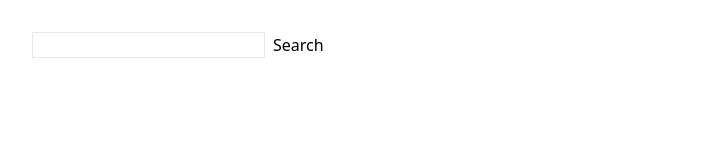
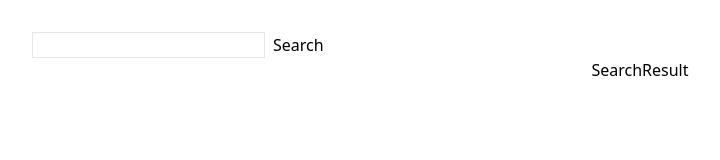
Before and after one commit to adamiku/movie-search-frontend, a React (Vite) app: page / in a window 1280 px wide. Shown: the top 160 px of the page, without its empty margins (0-720 px from the left). Built offline with nearby package versions, Linux system fonts and the light colour scheme.

Commit message:
feat: add searchresult skeleton

```diff
--- a/src/App.tsx
+++ b/src/App.tsx
@@ -1,10 +1,12 @@
 import './App.css';
 import SearchBar from './SearchBar';
+import SearchResult from './SearchResult';
 
 function App() {
   return (
     <main>
       <SearchBar />
+      <SearchResult movies={[]} />
     </main>
   );
 }
--- /dev/null
+++ b/src/SearchResult.tsx
@@ -0,0 +1,16 @@
+import { Movie } from './models';
+
+type Props = {
+  movies: Movie[];
+};
+
+function SearchResult({ movies }: Props) {
+  return (
+    <div>
+      <p>SearchResult</p>
+      {movies?.map((movie) => <div>{movie.description}</div>)}
+    </div>
+  );
+}
+
+export default SearchResult;
--- /dev/null
+++ b/src/models/index.ts
@@ -0,0 +1,5 @@
+export type Movie = {
+  id: number;
+  title: string;
+  description: string;
+};
```
